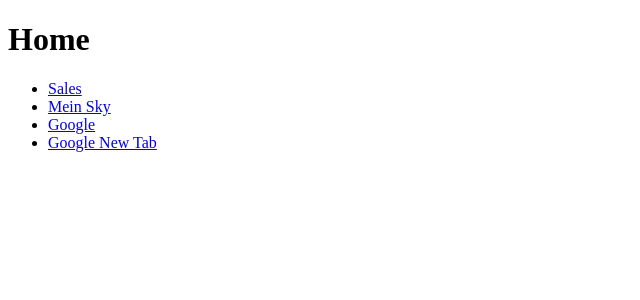
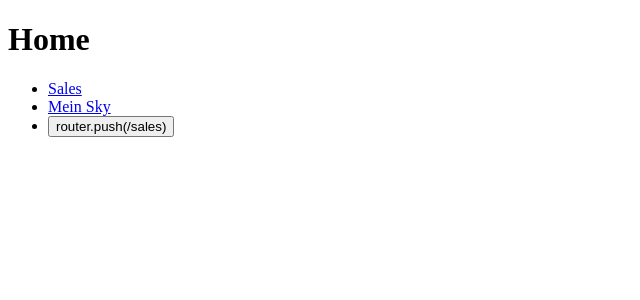
Before and after one commit to MartinJaskullaAccenture/router-guard, a Next.js app: page / in a window 1280 px wide. Shown: the top 300 px of the page, without its empty margins (0-640 px from the left). Built offline with nearby package versions, Linux system fonts and the light colour scheme.

Commit message:
Replace <a> with router.push button

```diff
--- a/pages/index.tsx
+++ b/pages/index.tsx
@@ -1,14 +1,18 @@
 import type { NextPage } from 'next'
 import Link from "next/link";
+import { useRouter } from 'next/router';
 
 const Home: NextPage = () => {
+    const router = useRouter()
+
     return <>
         <h1>Home</h1>
         <ul>
             <li><Link href="/sales">Sales</Link></li>
             <li><Link href="/mein-sky">Mein Sky</Link></li>
-      <li><a href="https://google.com">Google</a></li>
-      <li><a href="https://google.com" target="_blank">Google New Tab</a></li>
+            <li>
+                <button onClick={() => router.push("/sales")}>router.push(/sales)</button>
+            </li>
         </ul>
     </>
 }
```
Lines whose indentation alone changed are shown as unchanged.
